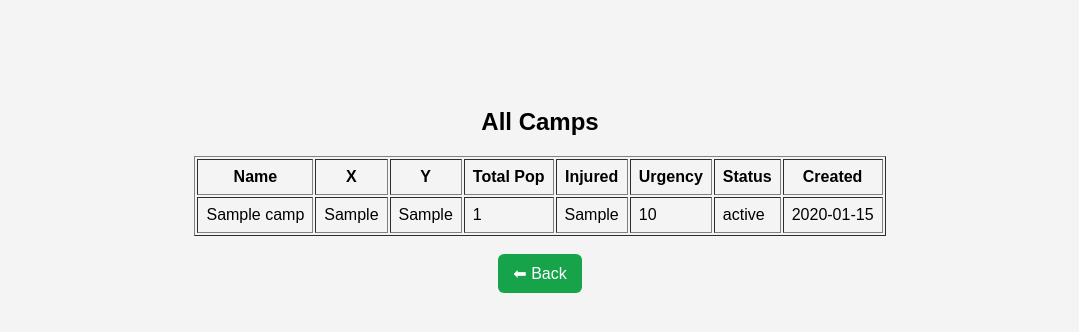
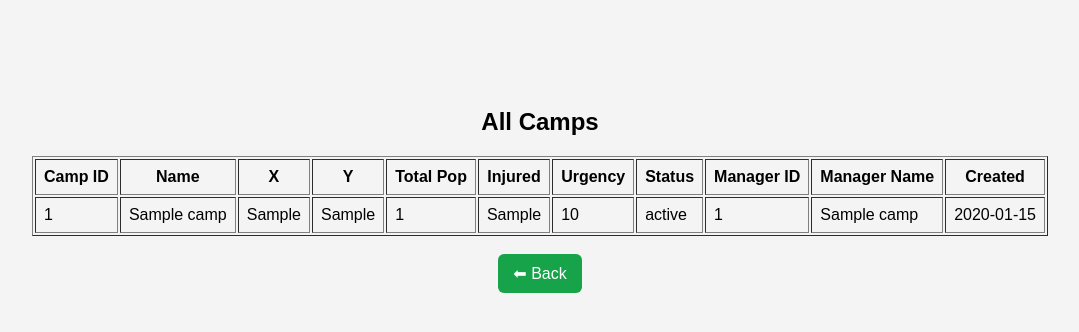
Before and after one commit to Vrutik-0/Fair-Share-Disaster_Relief_System, a Flask app: page /camps in a window 1280 px wide. Shown: the top 332 px of the page, without its empty margins (100-1179 px from the left). Run offline with Flask 3, Linux system fonts and the light colour scheme; the visitor is signed in with stand-in values (Sample User, id 1); a database or web service that is not in the repository returns one stand-in record (values such as "Sample title"); some libraries are stand-ins or nearby versions.

Commit message:
Updated view camps table

```diff
--- a/app.py
+++ b/app.py
@@ -100,11 +100,21 @@ def view_camps():
     cur = conn.cursor()
 
     cur.execute("""
-        SELECT camp_id, name, cord_x, cord_y,
-               total_population, injured_population,
-               urgency_score, status, created_at
-        FROM camps
-        ORDER BY urgency_score DESC
+        SELECT
+            c.camp_id,
+            c.name,
+            c.cord_x,
+            c.cord_y,
+            c.total_population,
+            c.injured_population,
+            c.urgency_score,
+            c.status,
+            c.created_at,
+            u.id AS manager_id,
+            u.name AS manager_name
+        FROM camps c
+        LEFT JOIN users u ON c.manager_id = u.id
+        ORDER BY c.urgency_score DESC
     """)
 
     camps = cur.fetchall()
--- a/templates/Camp/view_camps.html
+++ b/templates/Camp/view_camps.html
@@ -10,6 +10,7 @@
 
 <table border="1" cellpadding="8">
     <tr>
+    <th>Camp ID</th>
     <th>Name</th>
     <th>X</th>
     <th>Y</th>
@@ -17,11 +18,15 @@
     <th>Injured</th>
     <th>Urgency</th>
     <th>Status</th>
+    <th>Manager ID</th>
+    <th>Manager Name</th>
     <th>Created</th>
 </tr>
 
+
    {% for c in camps %}
 <tr>
+    <td>{{ c[0] }}</td>
     <td>{{ c[1] }}</td>
     <td>{{ c[2] }}</td>
     <td>{{ c[3] }}</td>
@@ -29,9 +34,12 @@
     <td>{{ c[5] }}</td>
     <td>{{ c[6] }}</td>
     <td>{{ c[7] }}</td>
+    <td>{{ c[9] }}</td>
+    <td>{{ c[10] or "N/A" }}</td>
     <td>{{ c[8].strftime('%Y-%m-%d') }}</td>
 </tr>
 {% endfor %}
+
 </table>
 
 <br>
--- a/templates/dashboard/admin.html
+++ b/templates/dashboard/admin.html
@@ -15,7 +15,7 @@
     <h2>Admin Dashboard</h2>
 <p>Welcome, {{ session.name }}</p>
 <a href="/camps" class="btn"> View All Camps</a>
-<h3>Camp Map (Prototype)</h3>
+<h3>Camp Map</h3>
 <div id="map" style="height: 400px; width: 500px;"></div>
 <a href="/logout">Logout</a>
 
--- a/templates/dashboard/camp_manager.html
+++ b/templates/dashboard/camp_manager.html
@@ -17,7 +17,7 @@
 <p>Welcome, {{ session.name }}</p>
 <a href="/camp/add" class="btn"> Add Camp</a><br>
 <a href="/camps" class="btn"> View All Camps</a><br>
-<h3>Camp Map (Prototype)</h3>
+<h3>Camp Map</h3>
 
 <div id="map" style="height: 400px; width: 500px;"></div>
 
--- a/templates/dashboard/driver.html
+++ b/templates/dashboard/driver.html
@@ -15,8 +15,8 @@
 
 <h2>Driver Dashboard</h2>
 <p>Welcome, {{ session.name }}</p>
-<a href="/camps" class="btn">📋 View All Camps</a>
-<h3>Camp Map (Prototype)</h3>
+<a href="/camps" class="btn"> View All Camps</a>
+<h3>Camp Map</h3>
 <div id="map" style="height: 400px; width: 500px;"></div>
 
 <a href="/logout">Logout</a>
```
Lines whose indentation alone changed are shown as unchanged.
